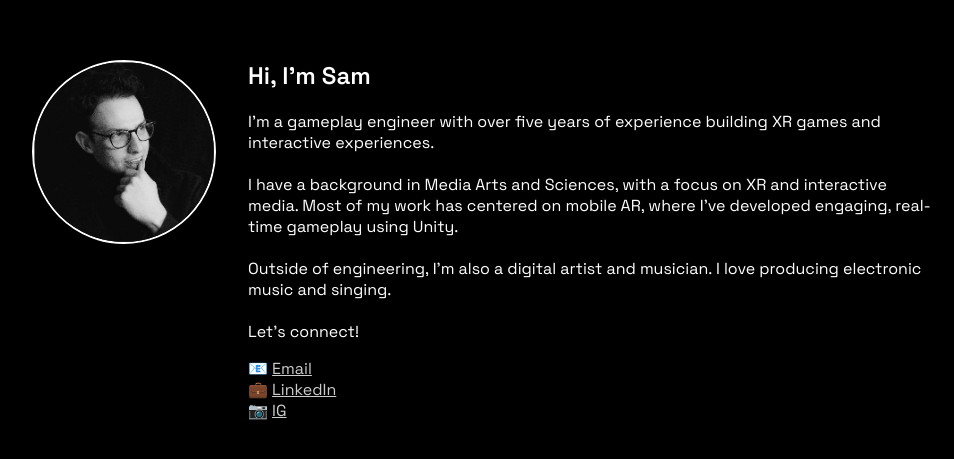
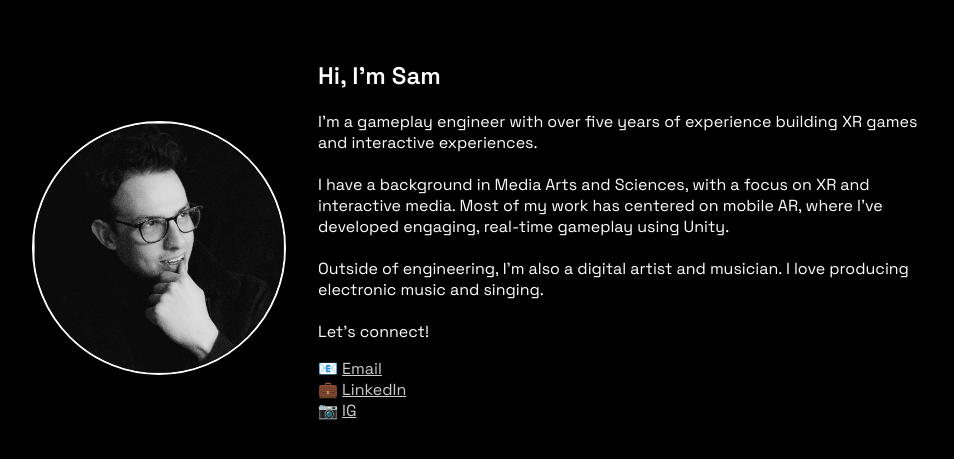
Before and after one commit to iamsamproctor/iamsamproctor.github.io, a plain HTML site: page index.html in a window 1280 px wide. Shown: the part 1604-2063 px from the top of the page, without its empty margins (158-1112 px from the left). Drawn offline with Linux system fonts and the light colour scheme.

Commit message:
Center bio pic and increase size

```diff
--- a/index.html
+++ b/index.html
@@ -98,15 +98,15 @@
       .bio-container {
         display: flex;
         flex-wrap: wrap;
-        align-items: flex-start;
+        align-items: center;
         max-width: 900px;
         margin: 0 auto;
         gap: 2rem;
       }
 
       .bio-photo {
-        width: 180px;
-        height: 180px;
+        width: 250px;
+        height: 250px;
         border-radius: 50%;
         object-fit: cover;
         border: 2px solid white;
```
